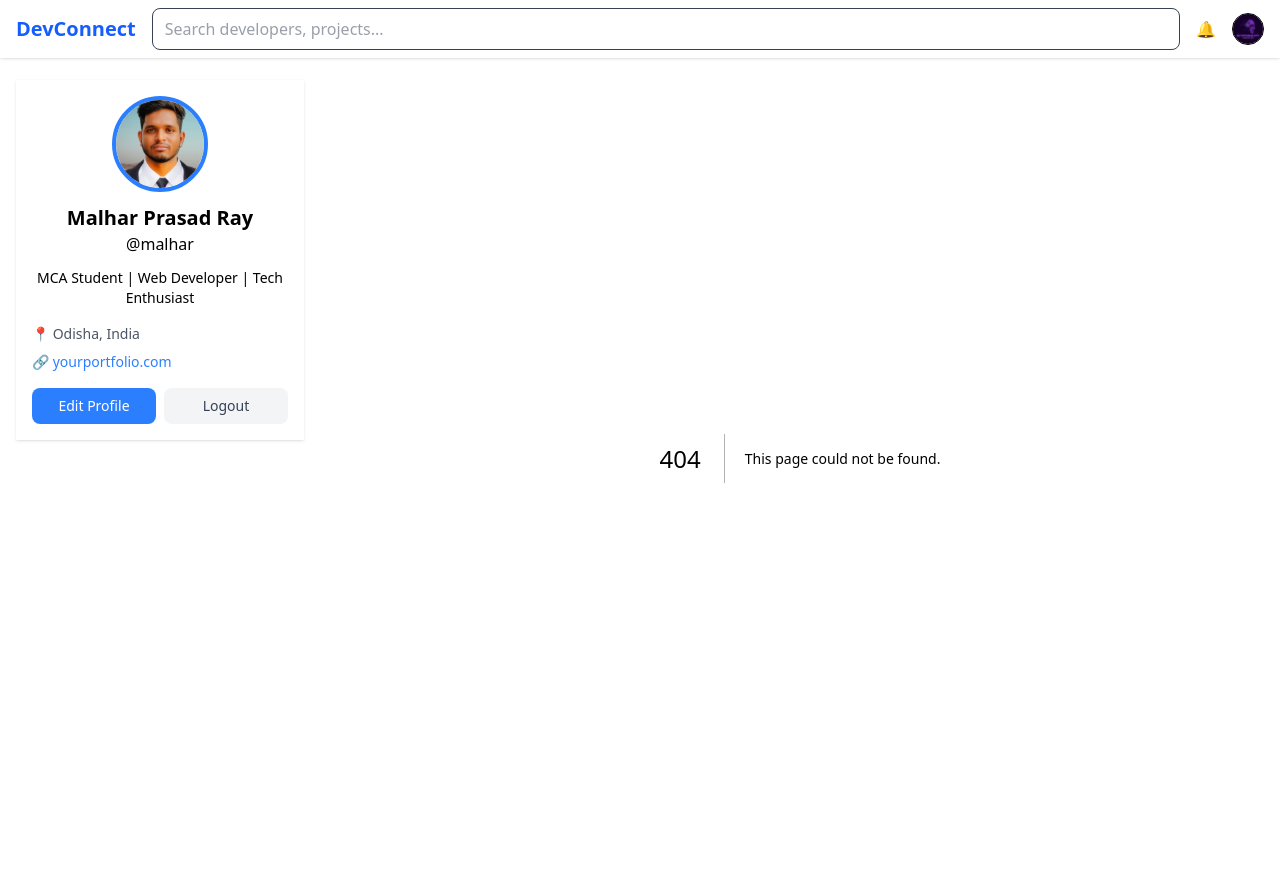
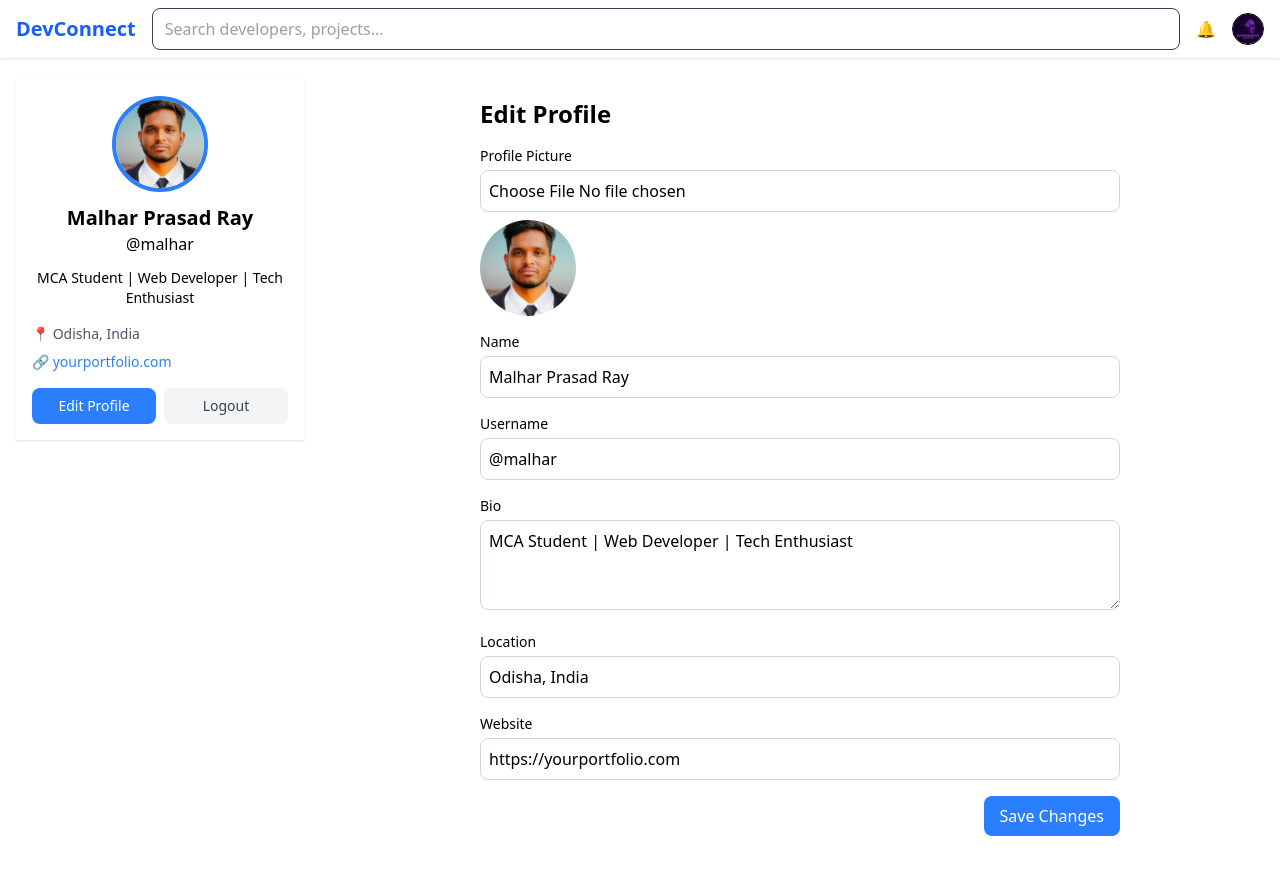
Before and after one commit to theguru-07/devconnect, a Next.js app: page /editprofile in a window 1280 px wide. Before the commit this address had no page. Built offline with nearby package versions, Linux system fonts and the light colour scheme.

Commit message:
edit profile, page.js, sidebar modified

```diff
--- /dev/null
+++ b/app/editprofile/page.jsx
@@ -0,0 +1,10 @@
+"use client";
+import EditProfile from "@/components/EditProfile";
+
+export default function EditProfilePage() {
+  return (
+    <div className="max-w-4xl mx-auto p-6 space-y-6">
+      <EditProfile />
+    </div>
+  );
+}
--- a/app/page.js
+++ b/app/page.js
@@ -7,7 +7,7 @@ import SidebarRight from '@/components/SidebarRight';
 export default function Home() {
   return (
     <div className="min-h-screen bg-gray-100">
-      <h1 className="text-2xl font-bold text-blue-600">Welcome to DevConnect</h1>
+      <h1 className="text-2xl pl-4 pt-3 font-bold text-blue-600">Welcome to DevConnect</h1>
       {/* Main Content */}
       <div className="flex max-w-7xl mx-auto mt-4 px-4 gap-4">
         {/* Left Sidebar */}
--- /dev/null
+++ b/components/EditProfile.jsx
@@ -0,0 +1,55 @@
+"use client";
+
+export default function EditProfile() {
+  // Mock profile data — replace with your actual user data
+  const user = {
+    name: "Malhar Prasad Ray",
+    username: "@malhar",
+    bio: "MCA Student | Web Developer | Tech Enthusiast",
+    profilePic: "/cv.jpg", // replace with your profile image URL
+    location: "Odisha, India",
+    website: "https://yourportfolio.com",
+  };
+    return (
+    <div className="max-w-2xl mx-auto p-4">
+      <h1 className="text-2xl font-bold mb-4 text-black">Edit Profile</h1>
+      <form className="space-y-4">
+        <div>
+          <label className="block text-sm font-medium text-black mb-1">Profile Picture</label>
+          <input type="file" className="w-full border border-gray-300 rounded-lg p-2" />
+            <img
+                src={user.profilePic}
+                alt="Profile"
+                className="w-24 h-24 rounded-full object-cover mt-2"
+            />
+        </div>
+        <div>
+          <label className="block text-sm font-medium text-black mb-1">Name</label>
+            <input type="text" defaultValue={user.name} className="w-full border border-gray-300 rounded-lg p-2" />
+        </div>
+        <div>
+          <label className="block text-sm font-medium text-black mb-1">Username</label>
+            <input type="text" defaultValue={user.username} className="w-full border border-gray-300 rounded-lg p-2" />
+        </div>
+        <div>
+          <label className="block text-sm font-medium text-black mb-1">Bio</label>
+            <textarea defaultValue={user.bio} className="w-full border border-gray-300 rounded-lg p-2" rows="3"></textarea>
+        </div>
+        <div>
+          <label className="block text-sm font-medium text-black mb-1">Location</label>
+            <input type="text" defaultValue={user.location} className="w-full border border-gray-300 rounded-lg p-2" />
+        </div>
+        <div>
+          <label className="block text-sm font-medium text-black mb-1">Website</label>
+
+            <input type="text" defaultValue={user.website} className="w-full border border-gray-300 rounded-lg p-2" />
+        </div>
+        <div className="flex justify-end">
+            <button type="submit" className="bg-blue-500 hover:bg-blue-600 text-white py-2 px-4 rounded-lg">
+                Save Changes
+            </button>
+        </div>
+      </form>
+    </div>
+  );
+}
--- a/components/Sidebar.jsx
+++ b/components/Sidebar.jsx
@@ -1,4 +1,8 @@
-'use client';
+"use client";
+import { useState } from "react";
+
+import { useRouter } from "next/navigation";
+import Link from "next/link";
 
 export default function Sidebar() {
   // Mock profile data — replace with your actual user data
@@ -10,12 +14,14 @@ export default function Sidebar() {
     location: "Odisha, India",
     website: "https://yourportfolio.com",
   };
+  const router = useRouter();
 
   return (
     <div className="hidden lg:block w-1/4 p-4">
       <aside className="bg-white shadow p-4 sticky top-20 ">
-      {/* Profile Picture */}
-      <div className="flex flex-col items-center">
+        {/* Profile Picture, Name, and Username as Link */}
+        <Link href={`/profile/${user.username.replace("@", "")}`}>
+          <div className="flex flex-col items-center cursor-pointer">
             <img
               src={user.profilePic}
               alt="Profile"
@@ -24,6 +30,7 @@ export default function Sidebar() {
             <h2 className="mt-3 text-xl text-black font-bold">{user.name}</h2>
             <p className="text-black">{user.username}</p>
           </div>
+        </Link>
 
         {/* Bio */}
         <p className="mt-3 text-center text-black text-sm">{user.bio}</p>
@@ -32,7 +39,12 @@ export default function Sidebar() {
         <div className="mt-4 space-y-2 text-sm text-gray-600">
           <p>📍 {user.location}</p>
           <p>
-          🔗 <a href={user.website} target="_blank" className="text-blue-500 hover:underline">
+            🔗{" "}
+            <a
+              href={user.website}
+              target="_blank"
+              className="text-blue-500 hover:underline"
+            >
               {user.website.replace("https://", "")}
             </a>
           </p>
@@ -40,9 +52,13 @@ export default function Sidebar() {
 
         {/* Actions */}
         <div className="mt-4 flex gap-2">
-        <button className="flex-1 bg-blue-500 hover:bg-blue-600 text-white py-2 rounded-lg text-sm">
+          <Link
+            href="/editprofile"
+            className="flex-1 bg-blue-500 hover:bg-blue-600 text-white py-2 rounded-lg text-sm text-center flex items-center justify-center"
+          >
             Edit Profile
-        </button>
+          </Link>
+
           <button className="flex-1 bg-gray-100 hover:bg-gray-200 text-gray-700 py-2 rounded-lg text-sm">
             Logout
           </button>
--- a/package.json
+++ b/package.json
@@ -11,7 +11,7 @@
   "dependencies": {
     "lucide-react": "^0.542.0",
     "mongoose": "^8.17.1",
-    "next": "15.4.6",
+    "next": "^15.5.4",
     "react": "19.1.0",
     "react-dom": "19.1.0"
   },
```
Also changed, not shown: 1 other file (tests, documents, lock files or other folders). Lines whose indentation alone changed are shown as unchanged.
